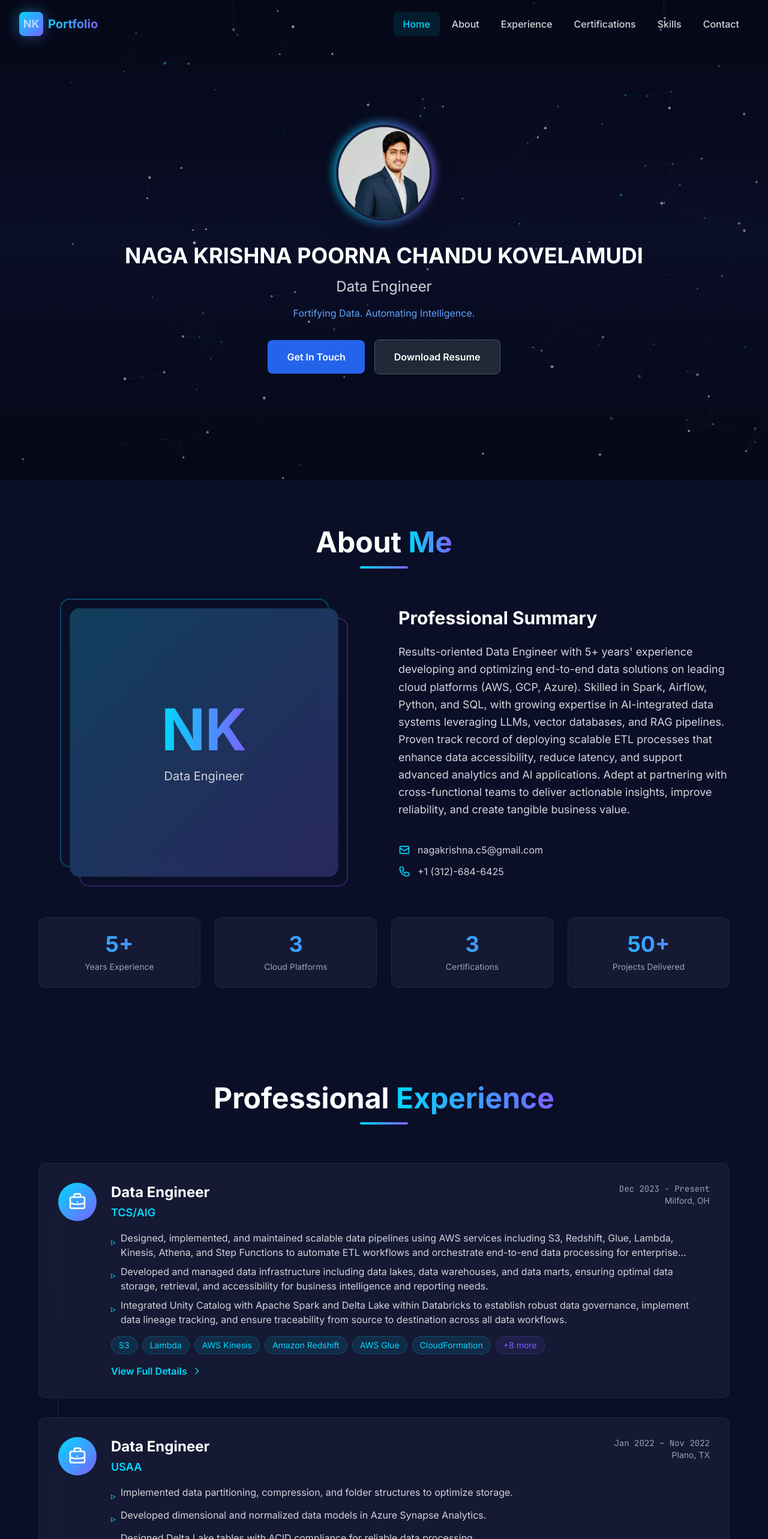
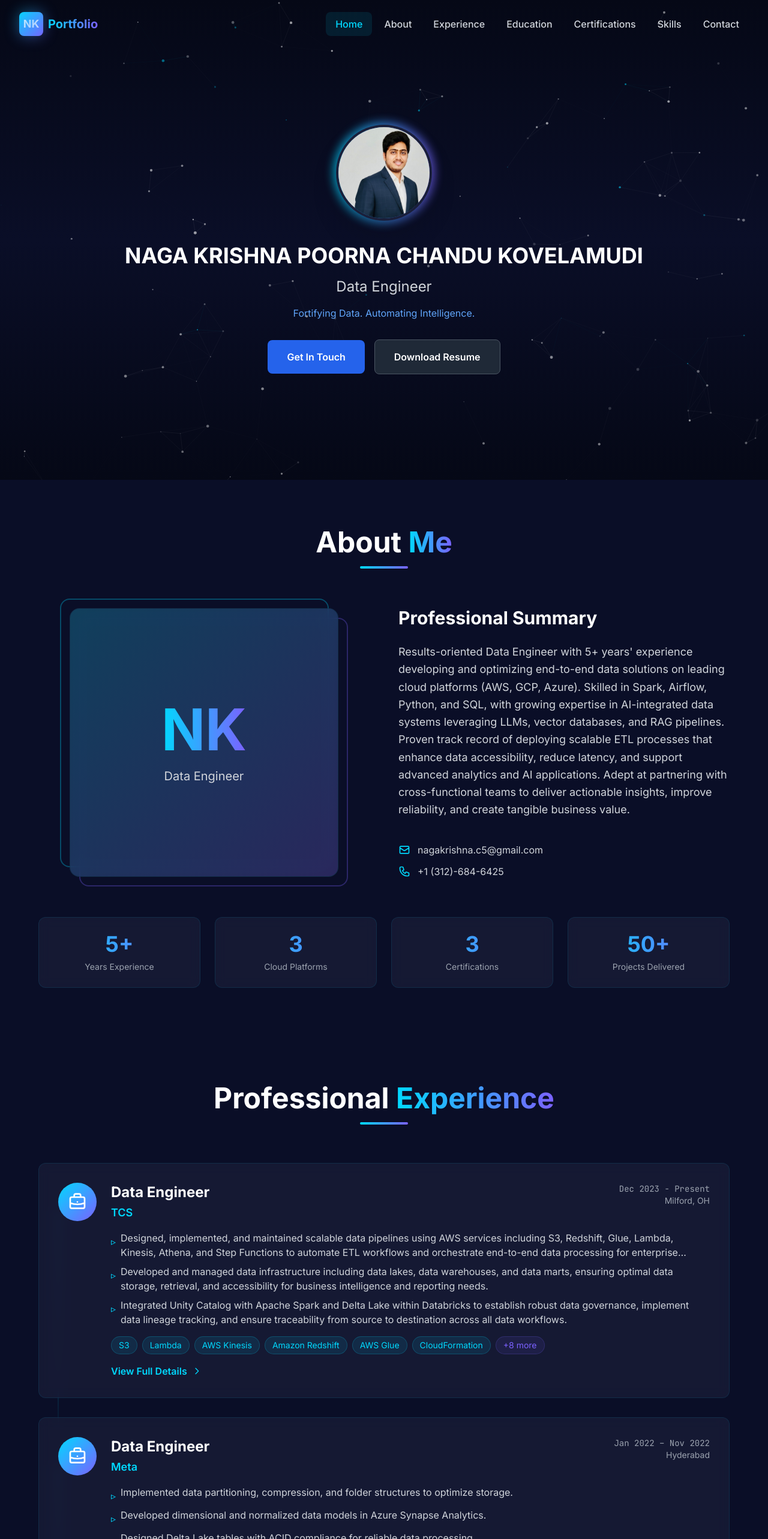
Before and after one commit to K-N-K-P-Chandu/My-Portfolio, a React (Vite) app in the folder portfolio-app/: page / in a window 1280 px wide. Shown: the top 2566 px of the page at 60% size. Built offline with nearby package versions, Linux system fonts and the light colour scheme.

Commit message:
Update company names and portfolio/resume data

```diff
--- a/portfolio-app/src/App.jsx
+++ b/portfolio-app/src/App.jsx
@@ -5,6 +5,7 @@ import Footer from './components/Footer';
 import ContactModal from './components/ContactModal';
 import About from './components/About';
 import Experience from './components/Experience';
+import Education from './components/Education';
 import Certifications from './components/Certifications';
 import Skills from './components/Skills';
 import AnimatedBackground from './components/AnimatedBackground';
@@ -42,6 +43,7 @@ function App() {
                     />
                     <About />
                     <Experience />
+                    <Education />
                     <Certifications />
                     <Skills />
                 </main>
--- /dev/null
+++ b/portfolio-app/src/components/Education.jsx
@@ -0,0 +1,91 @@
+import { motion } from 'framer-motion';
+import { useInView } from 'framer-motion';
+import { useRef } from 'react';
+import { education } from '../data/resumeData';
+
+/**
+ * Education section component
+ * Displays educational background in a timeline or card layout
+ */
+const Education = () => {
+    const ref = useRef(null);
+    const isInView = useInView(ref, { once: true, margin: '-100px' });
+
+    const containerVariants = {
+        hidden: { opacity: 0 },
+        visible: {
+            opacity: 1,
+            transition: {
+                staggerChildren: 0.2,
+            },
+        },
+    };
+
+    const itemVariants = {
+        hidden: { opacity: 0, x: -20 },
+        visible: {
+            opacity: 1,
+            x: 0,
+            transition: { duration: 0.5, ease: 'easeOut' },
+        },
+    };
+
+    return (
+        <section id="education" className="relative py-20 px-4 sm:px-6 lg:px-8">
+            <div className="max-w-6xl mx-auto relative z-10" ref={ref}>
+                <motion.div
+                    variants={containerVariants}
+                    initial="hidden"
+                    animate={isInView ? 'visible' : 'hidden'}
+                >
+                    {/* Section Header */}
+                    <motion.div variants={itemVariants} className="text-center mb-16">
+                        <h2 className="text-4xl md:text-5xl font-bold mb-4">
+                            Education <span className="gradient-text">Background</span>
+                        </h2>
+                        <div className="w-20 h-1 bg-gradient-to-r from-primary to-secondary mx-auto rounded-full" />
+                    </motion.div>
+
+                    {/* Education Cards */}
+                    <div className="grid md:grid-cols-2 gap-8">
+                        {education.map((edu, index) => (
+                            <motion.div
+                                key={edu.id}
+                                variants={itemVariants}
+                                className="relative group"
+                            >
+                                <div className="glass rounded-xl p-8 h-full hover:scale-[1.02] transition-all duration-300 border border-white/5 hover:border-primary/30">
+                                    {/* Decorative Icon */}
+                                    <div className="absolute top-8 right-8 text-primary/20 group-hover:text-primary/40 transition-colors">
+                                        <svg className="w-16 h-16" fill="currentColor" viewBox="0 0 24 24">
+                                            <path d="M12 3L1 9l11 6 9-4.91V17h2V9M5 13.18v4L12 21l7-3.82v-4L12 17l-7-3.82z" />
+                                        </svg>
+                                    </div>
+
+                                    <h3 className="text-2xl font-bold text-white mb-2 relative z-10">
+                                        {edu.institution}
+                                    </h3>
+                                    <p className="text-primary font-semibold text-lg mb-4 relative z-10">
+                                        {edu.degree}
+                                    </p>
+
+                                    <div className="flex flex-col gap-2 text-gray-400 relative z-10">
+                                        <div className="flex items-center gap-2">
+                                            <svg className="w-4 h-4" fill="none" stroke="currentColor" viewBox="0 0 24 24">
+                                                <path strokeLinecap="round" strokeLinejoin="round" strokeWidth={2} d="M17.657 16.657L13.414 20.9a1.998 1.998 0 01-2.827 0l-4.244-4.243a8 8 0 1111.314 0z" />
+                                                <path strokeLinecap="round" strokeLinejoin="round" strokeWidth={2} d="M15 11a3 3 0 11-6 0 3 3 0 016 0z" />
+                                            </svg>
+                                            <span>{edu.location}</span>
+                                        </div>
+                                    </div>
+                                </div>
+                            </motion.div>
+                        ))}
+                    </div>
+                </motion.div>
+            </div>
+        </section>
+    );
+};
+
+export default Education;
--- a/portfolio-app/src/components/Footer.jsx
+++ b/portfolio-app/src/components/Footer.jsx
@@ -12,6 +12,7 @@ const Footer = ({ onContactClick, onDownloadResume }) => {
         { id: 'home', label: 'Home' },
         { id: 'about', label: 'About' },
         { id: 'experience', label: 'Experience' },
+        { id: 'education', label: 'Education' },
         { id: 'certifications', label: 'Certifications' },
         { id: 'skills', label: 'Skills' },
     ];
--- a/portfolio-app/src/components/Navigation.jsx
+++ b/portfolio-app/src/components/Navigation.jsx
@@ -16,6 +16,7 @@ const Navigation = ({ onContactClick }) => {
         { id: 'home', label: 'Home' },
         { id: 'about', label: 'About' },
         { id: 'experience', label: 'Experience' },
+        { id: 'education', label: 'Education' },
         { id: 'certifications', label: 'Certifications' },
         { id: 'skills', label: 'Skills' },
         { id: 'contact', label: 'Contact' },
--- a/portfolio-app/src/data/resumeData.js
+++ b/portfolio-app/src/data/resumeData.js
@@ -88,7 +88,7 @@ export const skills = {
 export const experience = [
     {
         id: 1,
-        company: "TCS/AIG",
+        company: "TCS",
         location: "Milford, OH",
         position: "Data Engineer",
         period: "Dec 2023 - Present",
@@ -107,8 +107,8 @@ export const experience = [
     },
     {
         id: 2,
-        company: "USAA",
-        location: "Plano, TX",
+        company: "Meta",
+        location: "Hyderabad",
         position: "Data Engineer",
         period: "Jan 2022 – Nov 2022",
         responsibilities: [
@@ -130,7 +130,7 @@ export const experience = [
     },
     {
         id: 3,
-        company: "Heritage Foods Ltd.",
+        company: "Heritage Foods",
         location: "Hyderabad",
         position: "Data Engineer",
         period: "Jul 2019 – Nov 2021",
@@ -154,15 +154,13 @@ export const education = [
         id: 1,
         institution: "ILLINOIS INSTITUTE OF TECHNOLOGY",
         location: "Chicago, IL",
-        degree: "Master of Computer Science",
-        period: "January 2023 - December 2024"
+        degree: "Master of Computer Science"
     },
     {
         id: 2,
         institution: "K.L. UNIVERSITY",
         location: "Andhra Pradesh",
-        degree: "Bachelor of Technology (B. Tech)",
-        period: "June 2015 - May 2019"
+        degree: "Bachelor of Technology (E.C.E)"
     }
 ];
 
```
